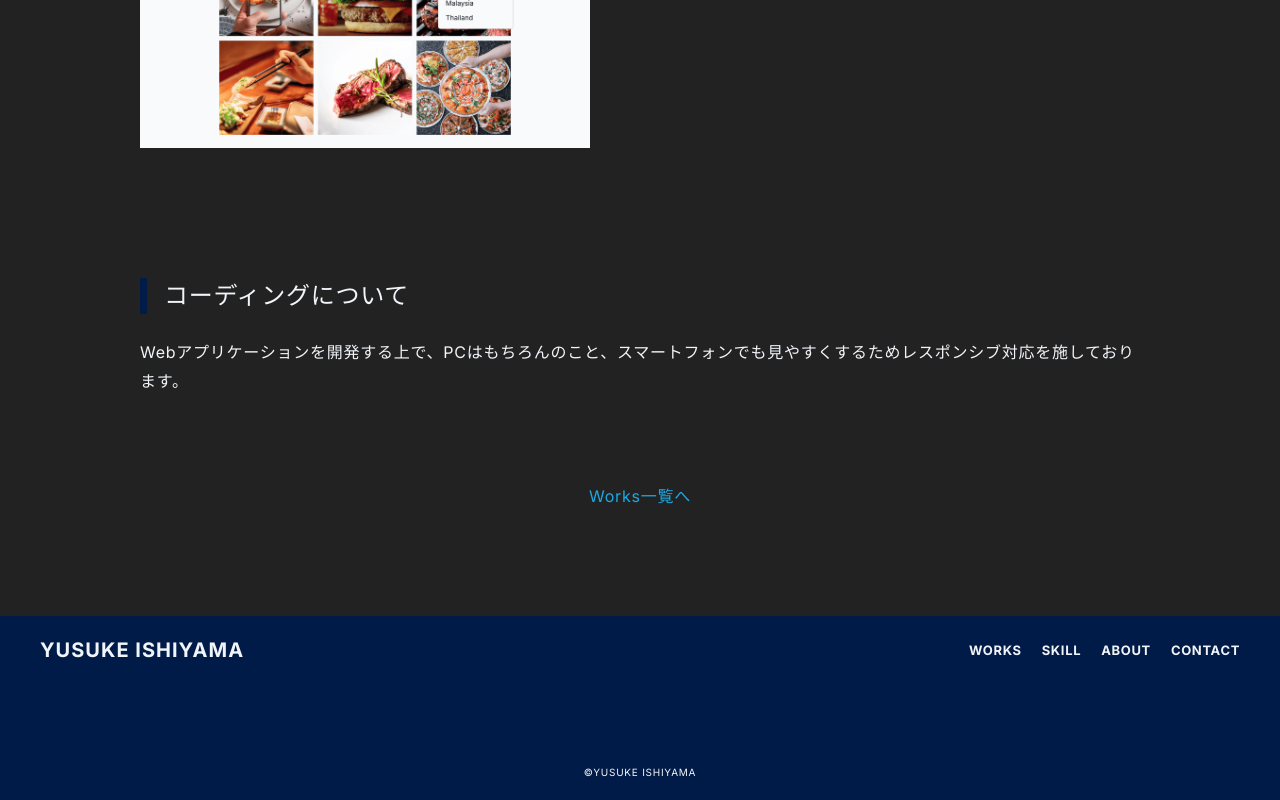
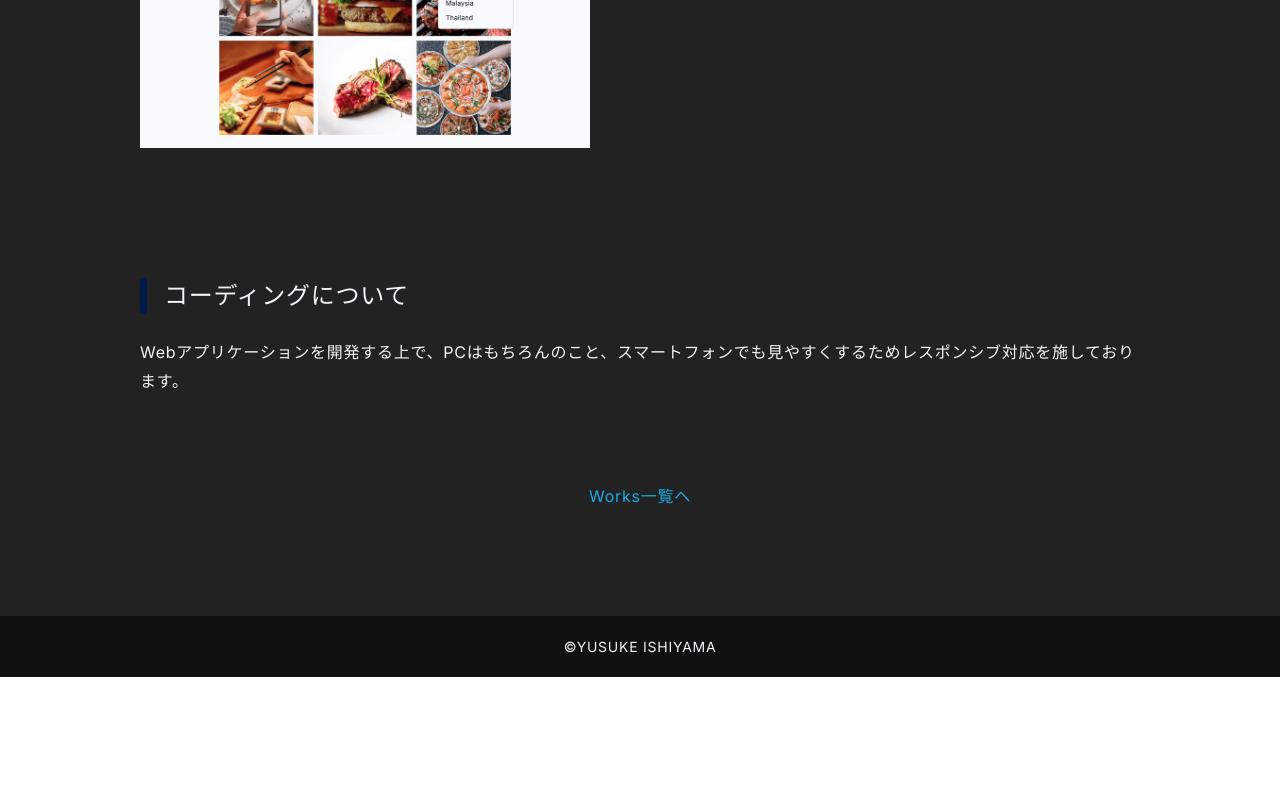
Before and after one commit to yusuke-97/yusuke-portfolio, a Next.js app: page /works/ishistagram in a window 1280 px wide. Shown: the part 5073-5873 px from the top of the page. After the commit the page ends 5750 px from the top, so only its background shows below. Built offline with nearby package versions, Linux system fonts and the light colour scheme.

Commit message:
フッターの修正

```diff
--- a/public/css/style.css
+++ b/public/css/style.css
@@ -441,6 +441,7 @@ main {
 .skill-rating h3 {
   font-size: 20px;
   font-weight: bold;
+  color: #EFE0AE;
   margin-bottom: 16px;
 }
 
@@ -491,6 +492,7 @@ main {
   flex-wrap: wrap;
   margin: 0 auto;
 }
+
 .profile-img {
   display: flex;
   align-items: center;
@@ -499,21 +501,26 @@ main {
   margin-right: 40px;
 }
 
+.profile-img img {
+  border-radius: 50%;
+  opacity: 0.8;
+}
+
 .profile-body {
   flex: 1;
 }
 
 .profile-body p {
-  font-size: 14px;
-  line-height: 1.8;
+  font-size: 16px;
+  line-height: 2;
 }
 
 .profile-body p:not(:last-child) {
-  margin-bottom: 30px;
+  margin-bottom: 32px;
 }
 
 .profile-body .profile-name {
-  font-size: 18px;
+  font-size: 24px;
   font-weight: bold;
 }
 
@@ -650,75 +657,17 @@ main {
 /*--------------------------------
   フッター
 ---------------------------------*/
-.copyright {
-  font-size: 10px;
+.footer {
+  padding: 20px 48px;
+  width: 100%;
+  background-color: #111111;
+}
+
+.footer .copyright {
+  font-size: 14px;
   text-align: center;
   color: #F1F5F9;
-  margin-top: 100px;
 }
-
-.footer {
-  padding: 20px 40px;
-  width: 100%;
-  background-color: #001B47;
-}
-
-.footer .inner {
-  display: flex;
-  align-items: center;
-  justify-content: space-between;
-}
-
-.footer-logo {
-  font-size: 20px;
-  font-weight: bold;
-  line-height: 1.2;
-  margin-right: 20px;
-  letter-spacing: .05em;
-}
-
-.footer-logo a {
-  color: #F1F5F9;
-}
-
-.footer .gnav-list {
-  display: flex;
-  justify-content: space-between;
-  list-style: none;
-}
-
-.footer .gnav-item:not(:last-child) {
-  margin-right: 20px;
-}
-
-.footer .gnav-item a {
-  position: relative;
-  font-size: 13px;
-  font-weight: bold;
-  display: inline-block;
-  padding: 5px 0;
-  transition: .3s;
-  letter-spacing: .05em;
-  color: #F1F5F9;
-}
-
-.footer .gnav-item a:after {
-  position: absolute;
-  bottom: 0;
-  left: 50%;
-  width: 0;
-  height: 1px;
-  content: "";
-  transition: .3s;
-  -webkit-transform: translateX(-50%);
-  transform: translateX(-50%);
-  background-color: #F1F5F9;
-}
-
-.footer .gnav-item a:hover:after {
-  width: 100%;
-}
-
 
 /*--------------------------------
   下層：Worksページ
--- a/src/app/components/Footer.js
+++ b/src/app/components/Footer.js
@@ -5,7 +5,7 @@ import Link from "next/link";
 export default function Footer() {
   return (
     <footer className="footer">
-      <div className="inner">
+      {/* <div className="inner">
         <h1 className="footer-logo">
           <Link href="/">YUSUKE ISHIYAMA</Link>
         </h1>
@@ -25,7 +25,7 @@ export default function Footer() {
             </li>
           </ul>
         </nav>
-      </div>
+      </div> */}
       <div className="copyright">&copy;YUSUKE ISHIYAMA</div>
     </footer>
   );
```
